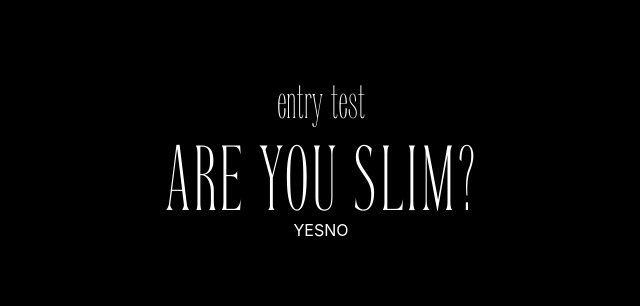
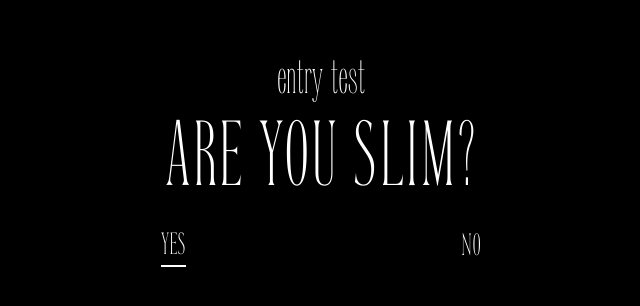
Before and after one commit to PawaOx4th/bronhowdy-portfolio, a React (Vite) app: page / in a window 1280 px wide. Shown: the part 242-548 px from the top of the page, without its empty margins (319-959 px from the left). Built offline with nearby package versions, Linux system fonts and the light colour scheme.

Commit message:
feat: 🎸 Create and custom props control state

```diff
--- a/package.json
+++ b/package.json
@@ -8,8 +8,10 @@
   },
   "dependencies": {
     "@craco/craco": "6.2.0",
+    "@types/styled-components": "5.1.14",
     "react": "^17.0.0",
     "react-dom": "^17.0.0",
+    "styled-components": "5.3.1",
     "tslint": "6.1.3"
   },
   "devDependencies": {
--- a/src/App.tsx
+++ b/src/App.tsx
@@ -1,19 +1,15 @@
 import React, { useState } from "react"
+import ModalConCern from "./components/ModalConcern"
+import styled from "styled-components"
 import "./App.css"
 
 function App() {
   const [count, setCount] = useState(0)
+  const [isSelect, setIsSelect] = useState(false)
 
   return (
     <div className="App">
-      <div className=" w-full min-h-screen bg-black flex justify-center items-center flex-col text-white">
-        <p className=" font-octane text-4xl sm:text-5xl">entry test</p>
-        <p className=" font-octane text-6xl sm:text-8xl">ARE YOU SLIM?</p>
-        <div>
-          <button>YES</button>
-          <button>NO</button>
-        </div>
-      </div>
+      <ModalConCern setIsSelect={setIsSelect} />
     </div>
   )
 }
--- /dev/null
+++ b/src/components/ModalConcern/ModalConcern.tsx
@@ -0,0 +1,54 @@
+import React, { HTMLAttributes, ReactElement, useState } from "react"
+import styled from "styled-components"
+
+export interface IModalConcern {
+  setIsSelect: React.Dispatch<React.SetStateAction<boolean>>
+}
+
+function modalConcern({ setIsSelect }: IModalConcern) {
+  const handleIsSelect = (name: string) => {
+    if (name === "no") {
+      setIsSelect(true)
+    } else {
+      setIsSelect(false)
+    }
+  }
+
+  return (
+    <div className=" w-full min-h-screen bg-black flex justify-center items-center flex-col text-white overflow-hidden">
+      <p className=" font-octane text-4xl sm:text-5xl">entry test</p>
+      <p className=" font-octane text-6xl sm:text-8xl">ARE YOU SLIM?</p>
+      <div className=" w-2/4 sm:w-80 flex justify-between mt-6">
+        <ButtonYes
+          className="font-octane font-medium"
+          name="yes"
+          onClick={(e) => {
+            const target = e.target as HTMLButtonElement
+            handleIsSelect(target.name)
+          }}>
+          YES
+        </ButtonYes>
+        <ButtonNo
+          className="font-octane font-medium"
+          name="no"
+          onClick={(e) => {
+            const target = e.target as HTMLButtonElement
+            handleIsSelect(target.name)
+          }}>
+          NO
+        </ButtonNo>
+      </div>
+    </div>
+  )
+}
+
+const ButtonYes = styled.button`
+  border-bottom: 2px solid #fff;
+  font-size: 2rem;
+`
+
+const ButtonNo = styled.button`
+  font-size: 2rem;
+`
+
+export default modalConcern
--- /dev/null
+++ b/src/components/ModalConcern/index.ts
@@ -0,0 +1 @@
+export { default } from "./ModalConcern"
--- a/tslint.json
+++ b/tslint.json
@@ -5,6 +5,8 @@
         "tslint:latest",
         "tslint-config-prettier"    ],
     "jsRules": {},
-    "rules": {},
+    "rules": {
+        "no-console" : false
+    },
     "rulesDirectory": []
 }
```
Also changed, not shown: .eslintrc.js, 1 other file (tests, documents, lock files or other folders).
